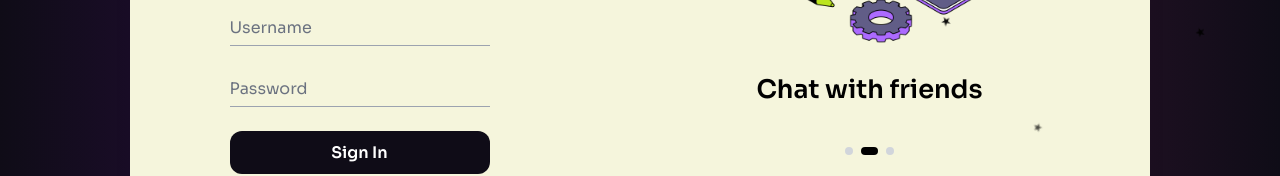
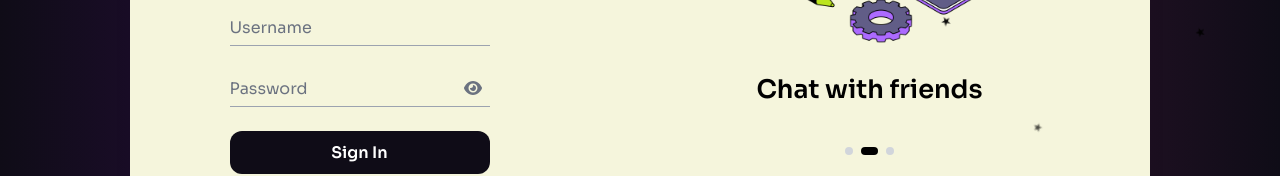
Before and after one commit to aakarsh-sharma118/clgvibe-dark, a React (Vite) app: page /clgvibe-dark/login in a window 1280 px wide. Shown: the part 401-577 px from the top of the page. Built offline with nearby package versions, Linux system fonts and the light colour scheme.

Commit message:
Eye Icon Added

```diff
--- a/src/components/Login/TextInput.jsx
+++ b/src/components/Login/TextInput.jsx
@@ -1,3 +1,7 @@
+import { useState } from "react";
+import { FontAwesomeIcon } from "@fortawesome/react-fontawesome";
+import { faEye, faEyeSlash } from "@fortawesome/free-solid-svg-icons";
+
 // Reusable TextInput component for input fields
 const TextInput = ({
   label, // Label for the input field
@@ -10,11 +14,18 @@ const TextInput = ({
   isEmpty, // Boolean indicating if the input field is empty
   type = "text", // Type of the input (defaults to "text")
   minLength = 2, // Minimum length for the input value (defaults to 2)
-}) => (
+}) => {
+  // State for toggling password visibility
+  const [showPassword, setShowPassword] = useState(false);
+
+  // Determine input type based on 'type' prop and 'showPassword' state
+  const inputType = type === "password" && showPassword ? "text" : type;
+
+  return (
     <div className="relative h-[37px]">
       {/* Input field with conditional styling */}
       <input
-      type={type} // Specifies the type of input (e.g., text, password)
+        type={inputType} // Dynamically set the type (e.g., text, password)
         name={name} // Sets the name attribute for the input
         minLength={minLength} // Sets the minimum length for input validation
         value={value} // Binds the value prop to the input value
@@ -37,7 +48,20 @@ const TextInput = ({
       >
         {label} {/* Displays the label text */}
       </label>
+      {/* Show/Hide password toggle button */}
+      {type === "password" && (
+        <button
+          type="button"
+          onClick={() => setShowPassword((prev) => !prev)} // Toggle the password visibility
+          className="absolute right-2 top-1/2 transform -translate-y-1/2 text-gray-500"
+        >
+          <FontAwesomeIcon
+            icon={showPassword ? faEyeSlash : faEye} // Toggle icon based on visibility state
+          />
+        </button>
+      )}
     </div>
   );
+};
 
 export default TextInput; // Exports the TextInput component for use in other parts of the application
```
Lines whose indentation alone changed are shown as unchanged.
